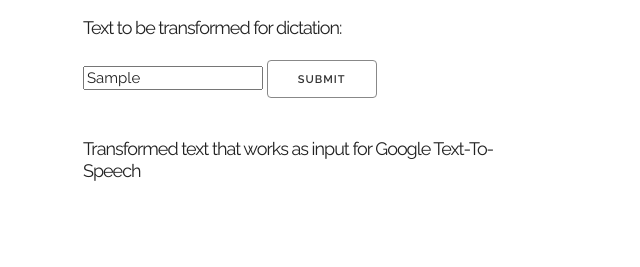
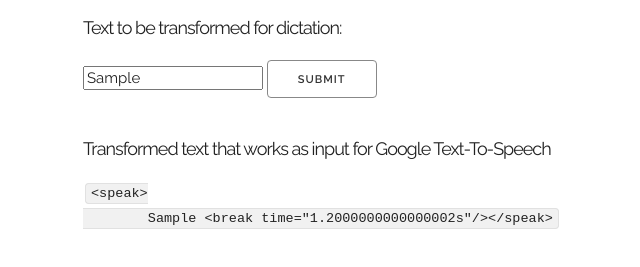
Before and after one commit to PSteinhaus/dictation-tool, a plain HTML site: page index.html in a window 1280 px wide. Both pictures are taken after typing "Sample" into the empty fields and a click on the input 398 px from the left and 381 px from the top of the page. Shown: the part 303-570 px from the top of the page, without its empty margins (77-717 px from the left). Drawn offline with Linux system fonts and the light colour scheme.

Commit message:
second commit

```diff
--- a/css/style.css
+++ b/css/style.css
@@ -1,4 +1,13 @@
+.main {
+    overflow-wrap: break-word;
+}
+
 h2 {
     font-weight: 400;
     font-size: large;
 }
+
+#transformed-text {
+    white-space: pre-wrap;    /* Allows wrapping */
+    word-break: break-word;   /* Breaks long words if needed */
+}
--- a/index.html
+++ b/index.html
@@ -33,9 +33,9 @@
 
   <!-- Primary Page Layout
   –––––––––––––––––––––––––––––––––––––––––––––––––– -->
-  <div class="container">
+  <div class="container main">
     <div class="row">
-      <div class="one-half column" style="margin-top: 25%">
+      <div class="column" style="margin-top: 25%">
         <h1>Dictation Tool</h1>
         <form id="dictation-form">
             <h2>Text to be transformed for dictation:</h2>
@@ -44,9 +44,9 @@
         </form>
         <div class="output-area">
             <h2>Transformed text that works as input for Google Text-To-Speech</h2>
-            <p id="transformed-text">
-
-            </p>
+            <div class="transformed-text-container">
+              <code id="transformed-text"></code>
+            </div>
         </div>
       </div>
     </div>
--- a/main.js
+++ b/main.js
@@ -5,31 +5,41 @@ document.getElementById('dictation-form').addEventListener('submit', function(ev
     console.log('Submitted text:', inputText);
 
     const dictactionText = transformForDictation(inputText);
+
+    document.getElementById("transformed-text").textContent = dictactionText;
 });
 
 
-const pausePerLetter = 0.2;
-const pausePerComma = 0.5;
-const pausePerPoint = 2.0;
+let pausePerLetter = 0.2;
+let pausePerComma = 0.5;
+let pausePerPoint = 2.0;
 
 function transformForDictation(textInput) {
-    if (typeof textInput !== String) {
+    console.log(typeof textInput);
+    if (typeof textInput !== "string") {
         console.error("received non text input");
         return "ERROR";
     }
     // first split the text into words
     const words = textInput.split(/\s/);
     // initialize the dictation text as an empty string
-    const dictactionText = "";
+    let dictactionText = "";
     // for each word: count the letters and create a pause to follow it, depending on the letter count
-    for (word in words) {
-        const pause = word.length * pausePerLetter;
+    for (const word of words) {
+        let pause = word.length * pausePerLetter;
         // check if it contains commas or pointation (which would lead to longer pauses)
-        if (word.indexOf(",") !== -1)
+        if (word.indexOf(",") !== -1) {
             pause += pausePerComma;
-        if (word.indexOf(".") !== -1)
+            word.replace(",","<say-as interpret-as=\"verbatim\">,</say-as>");
+        }
+        if (word.indexOf(".") !== -1) {
             pause += pausePerPoint;
-        // add the word, then the pause (and finally the explicit pointation if existent) to the dictation text
-        dictactionText += word + " "
+            word.replace(".","<say-as interpret-as=\"verbatim\">.</say-as>");
+        }
+        // add the word, then the pause
+        dictactionText += word + " <break time=\""+pause+"s\"/>";
     }
+    // finally, wrap in <speak>
+    dictactionText = "<speak>\n\t"+dictactionText+"</speak>";
+    return dictactionText;
 }
```
